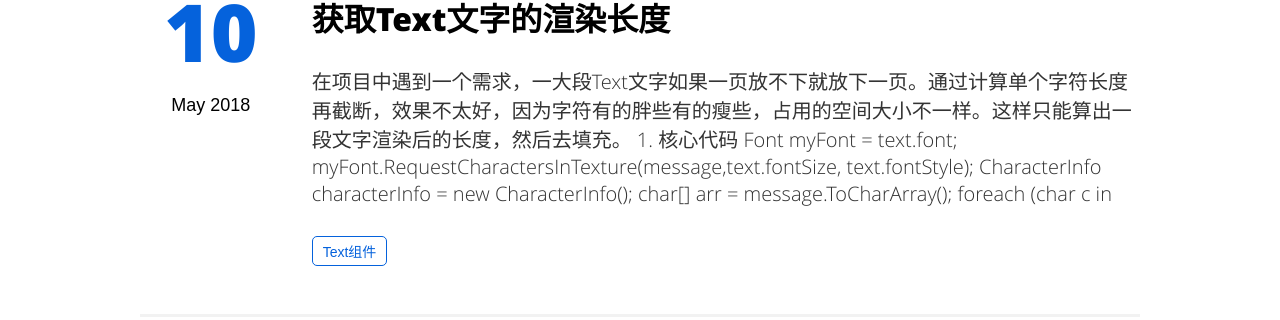
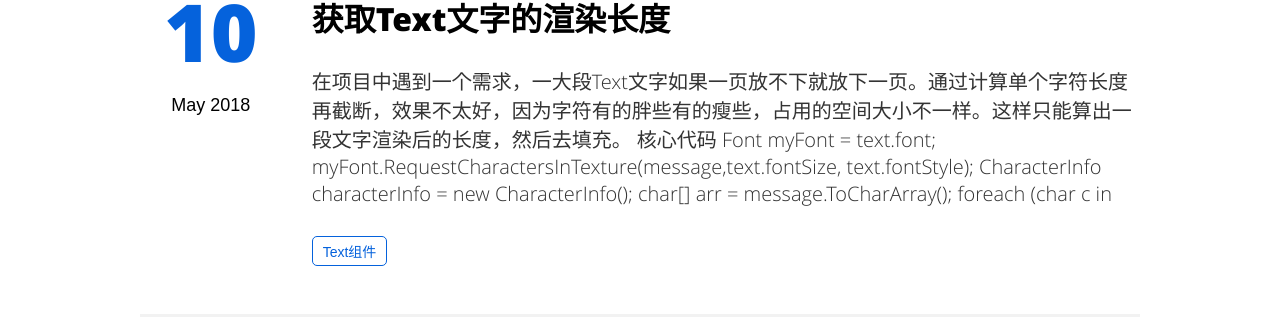
Before and after one commit to BruceQi93/BruceQi93.github.io, a Jekyll site: the page built from index.html, in a window 1280 px wide and 900 px high, scrolled down 781 px. Shown: the part 192-512 px from the top of the window. Built offline with Jekyll 4.4.1, drawn with Linux system fonts in a browser that asks for light colours; some of the changed text lies outside the part shown.

Commit message:
update file

````diff
--- a/_posts/2018-5-10-TextWidth.md
+++ b/_posts/2018-5-10-TextWidth.md
@@ -12,7 +12,7 @@ categories:
 
 > 在项目中遇到一个需求，一大段Text文字如果一页放不下就放下一页。通过计算单个字符长度再截断，效果不太好，因为字符有的胖些有的瘦些，占用的空间大小不一样。这样只能算出一段文字渲染后的长度，然后去填充。
 
-#### 1. 核心代码
+#### 核心代码
 ```csharp
 Font myFont = text.font;
 myFont.RequestCharactersInTexture(message,text.fontSize, text.fontStyle);
````
Also changed, not shown: _posts/2017-11-22-AndroidDebug.md (+2 -2 lines).
